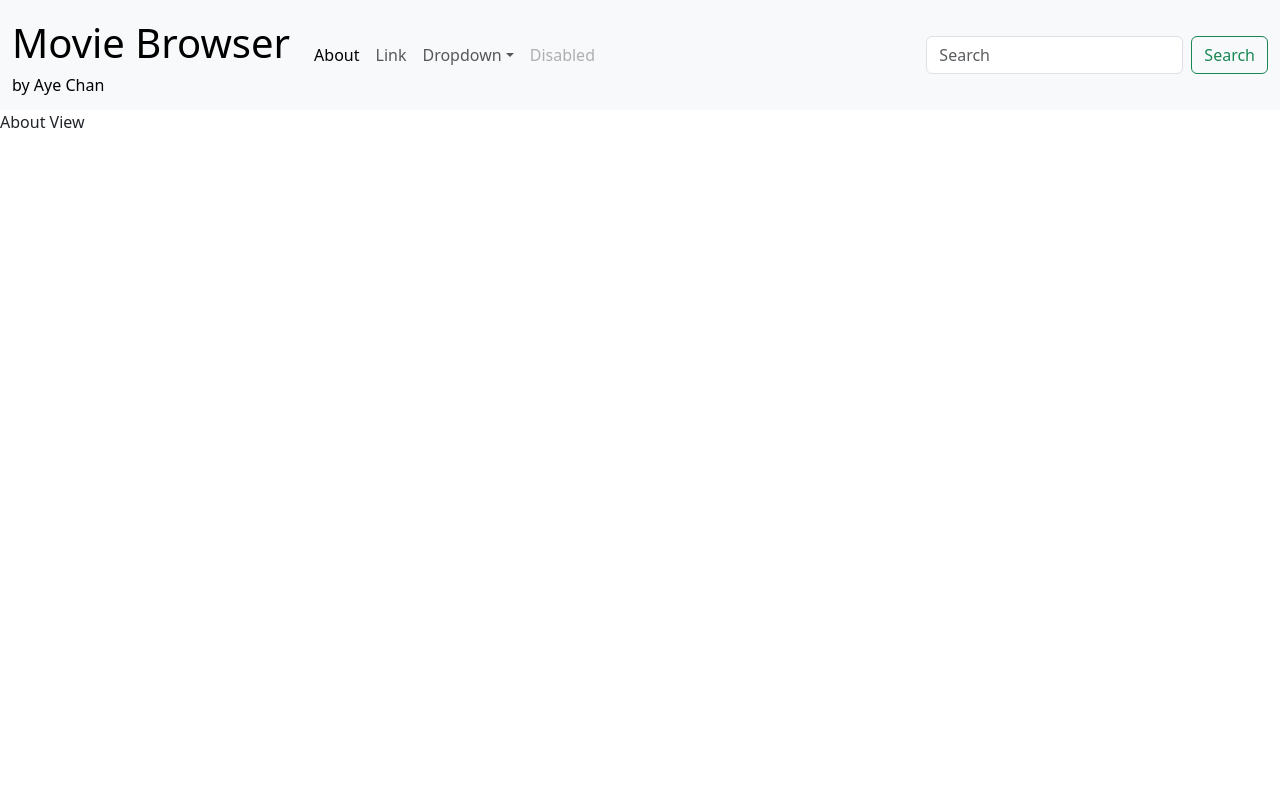
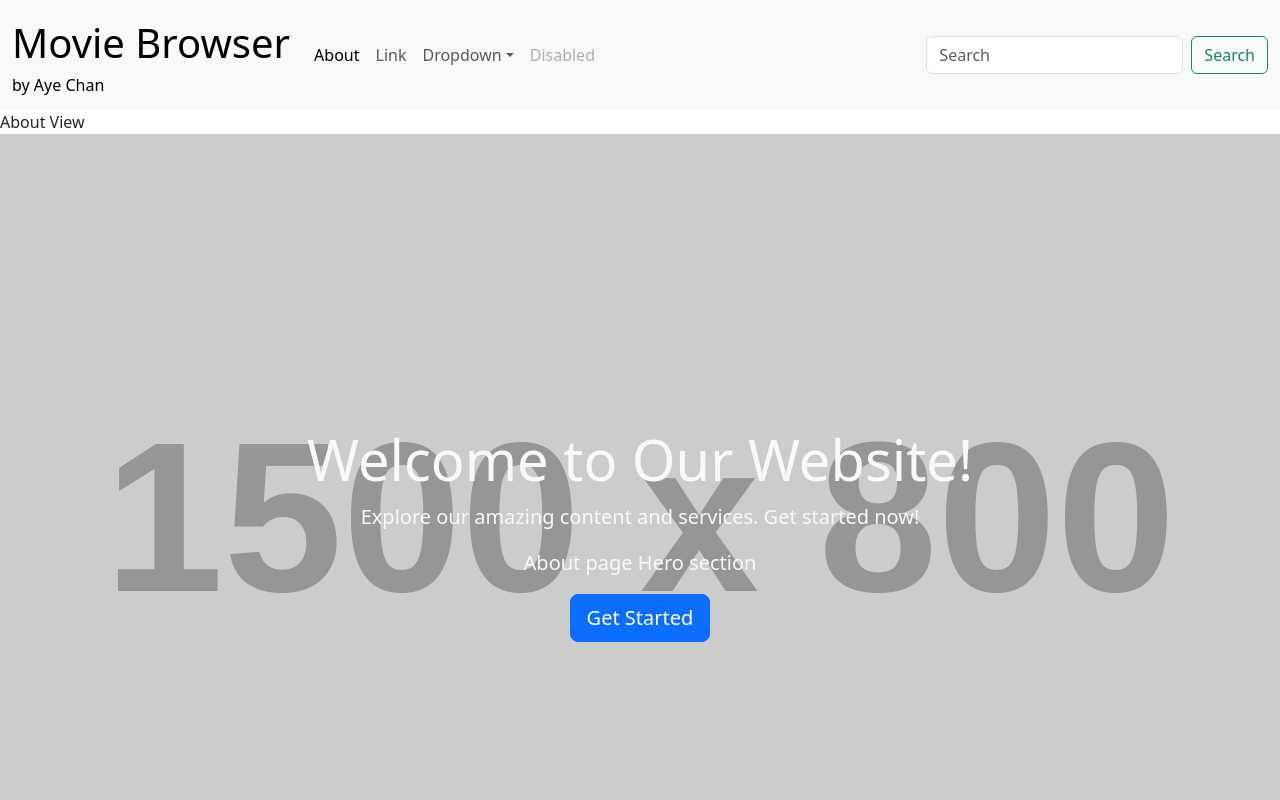
Before and after one commit to Aye-Chan009/Movie-Browser, a React (Vite) app: page /about in a window 1280 px wide. Shown: the top 800 px of the page. Built offline with nearby package versions, Linux system fonts and the light colour scheme.

Commit message:
adding dynamic text to hero section

```diff
--- a/src/About.jsx
+++ b/src/About.jsx
@@ -1,7 +1,14 @@
+import Hero from "./HeroSection"
+
 const About = () => {
 
     return (
-      <div>About View</div>
+      <div>
+        About View
+        <div>
+          <Hero text = "About page Hero section" />
+        </div>
+      </div>
     )
   }
 
--- a/src/HeroSection.jsx
+++ b/src/HeroSection.jsx
@@ -1,4 +1,4 @@
-const Hero = () => {
+const Hero = ({text}) => {
     return (
         <div>
             <section
@@ -12,6 +12,7 @@ const Hero = () => {
                 <div className="text-center">
                     <h1 className="display-4">Welcome to Our Website!</h1>
                     <p className="lead">Explore our amazing content and services. Get started now!</p>
+                    <p className="lead">{text}</p>
                     <a href="#services" className="btn btn-primary btn-lg">Get Started</a>
                 </div>
             </section>
--- a/src/Home.jsx
+++ b/src/Home.jsx
@@ -3,7 +3,7 @@ import Hero from './HeroSection'
 const Home = () => {
     return (
         <div>
-            <Hero />
+            <Hero text = "Home page hero section" />
         </div>
     );
 }
```
